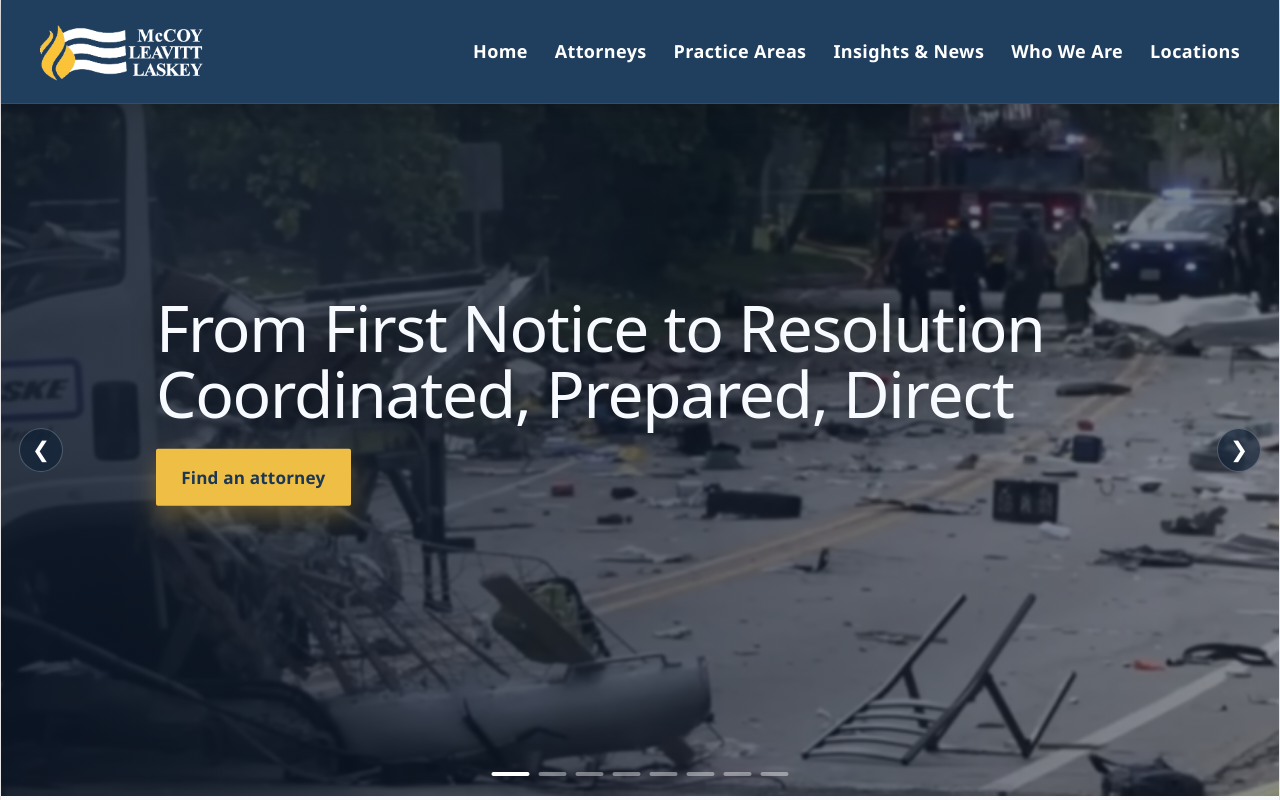
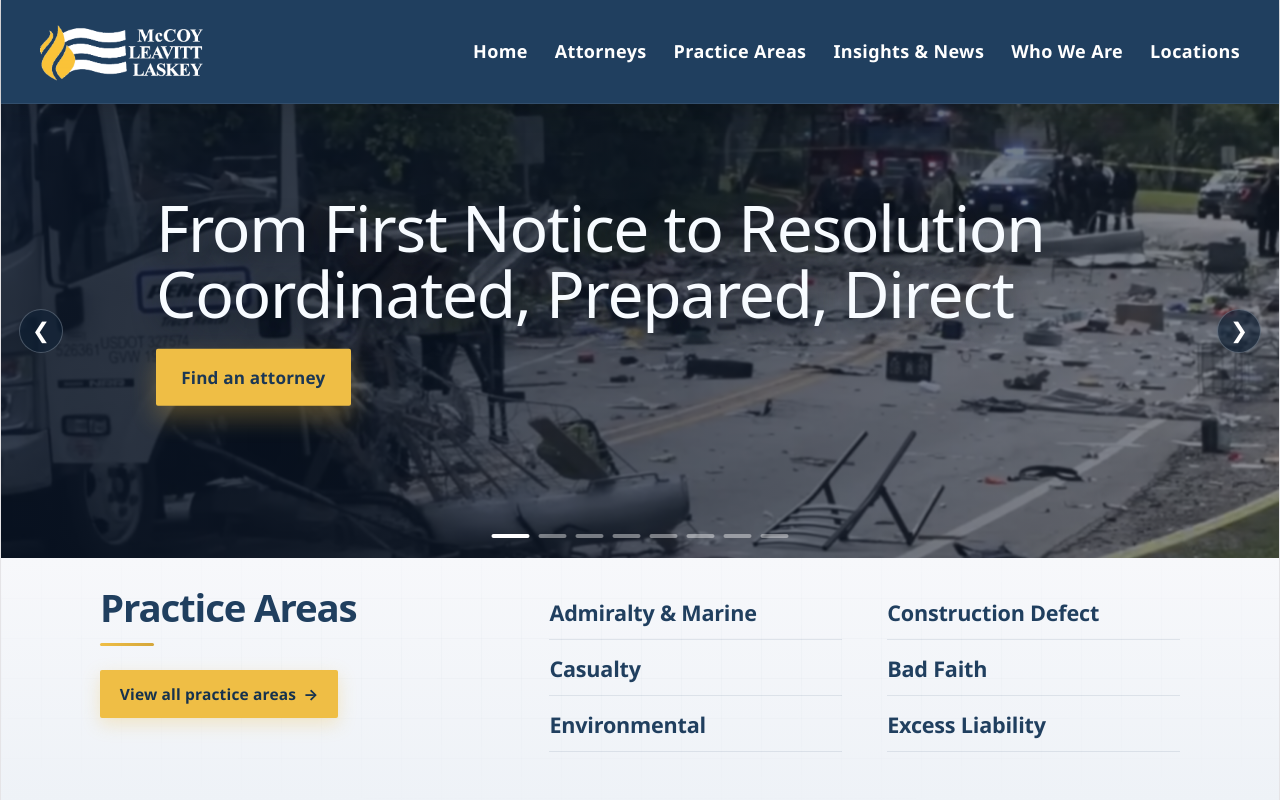
Before and after one commit to Jcarth3w/Test-Site, a React (Vite) app: page / in a window 1280 px wide. Shown: the top 800 px of the page. Built offline with nearby package versions, Linux system fonts and the light colour scheme; no server answers.

Commit message:
final push befoe john meeting

```diff
--- a/src/pages/About/components/FirmStats.jsx
+++ b/src/pages/About/components/FirmStats.jsx
@@ -1,5 +1,4 @@
 import { useEffect, useMemo, useState } from 'react';
-import { fetchPracticeAreas } from '../../../services/practicesApi';
 import { fetchPublicOffices } from '../../../services/officesApi';
 import { fetchPublicAttorneys } from '../../../services/attorneysApi';
 import { useCountUpStats, useInView } from '../../../hooks/useInView';
@@ -8,27 +7,20 @@ import { firmStats } from '../content/aboutContent';
 const FirmStats = () => {
   const [ref, isInView] = useInView();
   const [counts, setCounts] = useState({
-    practiceCount: 0,
+    practiceCount: firmStats.practiceAreaCount ?? 0,
     officeCount: 0,
     attorneyCount: 0,
-    yearsExperience: new Date().getFullYear() - firmStats.foundedYear,
+    yearsExperience: firmStats.combinedExperienceYears ?? 0,
   });
 
   useEffect(() => {
     let cancelled = false;
 
     const loadCounts = async () => {
-      const yearsExperience = new Date().getFullYear() - firmStats.foundedYear;
-      let practiceCount = 0;
+      const yearsExperience = firmStats.combinedExperienceYears ?? 0;
+      const practiceCount = firmStats.practiceAreaCount ?? 0;
       let officeCount = 0;
       let attorneyCount = 0;
-
-      try {
-        const practices = await fetchPracticeAreas();
-        practiceCount = practices.length;
-      } catch {
-        practiceCount = 0;
-      }
 
       try {
         const offices = await fetchPublicOffices();
@@ -61,10 +53,12 @@ const FirmStats = () => {
     () => [
       {
         value: animatedCounts.yearsExperience,
-        label: 'Years of firm history',
+        suffix: '+',
+        label: 'Years combined experience',
       },
       {
         value: animatedCounts.practiceCount,
+        suffix: '+',
         label: 'Practice areas',
       },
       {
@@ -98,7 +92,9 @@ const FirmStats = () => {
               className="firm-stat about-reveal about-reveal--card"
               style={{ '--about-reveal-delay': `${index * 70}ms` }}
             >
-              <span className="firm-stat-value">{stat.value > 0 ? stat.value : '—'}</span>
+              <span className="firm-stat-value">
+                {stat.value > 0 ? `${stat.value}${stat.suffix || ''}` : '—'}
+              </span>
               <span className="firm-stat-label">{stat.label}</span>
             </li>
           ))}
--- a/src/pages/About/content/aboutContent.js
+++ b/src/pages/About/content/aboutContent.js
@@ -42,6 +42,8 @@ export const firmPrinciples = {
 
 export const firmStats = {
   foundedYear: 2013,
+  combinedExperienceYears: 80,
+  practiceAreaCount: 33,
   staticStats: [
     {
       value: 50,
--- a/src/pages/Home/components/AboutSection.jsx
+++ b/src/pages/Home/components/AboutSection.jsx
@@ -1,6 +1,5 @@
 import { useEffect, useMemo, useState } from 'react';
 import { Link } from 'react-router-dom';
-import { fetchPracticeAreas } from '../../../services/practicesApi';
 import { fetchPublicOffices } from '../../../services/officesApi';
 import { useCountUpStats, useInView } from '../../../hooks/useInView';
 import '../styles/HomeShared.css';
@@ -9,7 +8,7 @@ import '../styles/AboutSection.css';
 const AboutSection = ({ section }) => {
   const [ref, isInView] = useInView();
   const [counts, setCounts] = useState({
-    practiceCount: 0,
+    practiceCount: section.practiceAreaCount ?? 0,
     officeCount: 0,
     yearsExperience: section.combinedExperienceYears ?? 0,
   });
@@ -18,15 +17,7 @@ const AboutSection = ({ section }) => {
     let cancelled = false;
 
     const loadCounts = async () => {
-      let practiceCount = 0;
       let officeCount = 0;
-
-      try {
-        const practices = await fetchPracticeAreas();
-        practiceCount = practices.length;
-      } catch {
-        practiceCount = 0;
-      }
 
       try {
         const offices = await fetchPublicOffices();
@@ -37,7 +28,7 @@ const AboutSection = ({ section }) => {
 
       if (!cancelled) {
         setCounts({
-          practiceCount,
+          practiceCount: section.practiceAreaCount ?? 0,
           officeCount,
           yearsExperience: section.combinedExperienceYears ?? 0,
         });
@@ -48,7 +39,7 @@ const AboutSection = ({ section }) => {
     return () => {
       cancelled = true;
     };
-  }, [section.combinedExperienceYears]);
+  }, [section.combinedExperienceYears, section.practiceAreaCount]);
 
   const animatedCounts = useCountUpStats(counts, isInView);
 
@@ -63,6 +54,7 @@ const AboutSection = ({ section }) => {
       },
       {
         value: animatedCounts.practiceCount,
+        suffix: '+',
         label: 'Practice Areas',
         link: '/practice',
         cta: 'View practice areas',
--- a/src/pages/Home/components/HeroSlider.jsx
+++ b/src/pages/Home/components/HeroSlider.jsx
@@ -1,10 +1,14 @@
-import { useState, useEffect } from 'react';
+import { useState, useEffect, useMemo } from 'react';
 import { Link } from 'react-router-dom';
 import '../styles/HeroSlider.css';
 import { homeContent } from '../content/homeContent';
+import { shuffleHeroSlides } from '../utils/shuffleHeroSlides';
 
 const HeroSlider = () => {
-  const slides = homeContent.heroImageSlides;
+  const slides = useMemo(
+    () => shuffleHeroSlides(homeContent.heroImageSlides),
+    []
+  );
   const [current, setCurrent] = useState(0);
 
   useEffect(() => {
@@ -12,7 +16,7 @@ const HeroSlider = () => {
       setCurrent((prev) => (prev + 1) % slides.length);
     }, 10000);
     return () => clearInterval(timer);
-  }, []);
+  }, [slides.length]);
 
   const nextSlide = () => setCurrent((prev) => (prev + 1) % slides.length);
   const prevSlide = () => setCurrent((prev) => (prev - 1 + slides.length) % slides.length);
@@ -22,10 +26,17 @@ const HeroSlider = () => {
       <div className="slides">
         {slides.map((slide, index) => (
           <div
-            key={index}
+            key={slide.image}
             className={`slide hero-image-slide ${index === current ? 'active' : ''}`}
-            style={{ '--hero-slide-image': `url("${slide.image}")` }}
-          />
+          >
+            <img
+              src={slide.image}
+              alt=""
+              className="hero-slide-image"
+              loading={index === 0 ? 'eager' : 'lazy'}
+              decoding="async"
+            />
+          </div>
         ))}
       </div>
 
--- a/src/pages/Home/content/homeContent.js
+++ b/src/pages/Home/content/homeContent.js
@@ -14,34 +14,42 @@ export const homeContent = {
     {
       image: homeImages.truckExplosion,
       caption: 'Battle-Tested Attorneys. Battle-Proven Results.',
+      isFire: true,
     },
     {
       image: homeImages.burningGolfCart,
       caption: 'Practical Counsel Under Pressure',
+      isFire: true,
     },
     {
       image: homeImages.catastrophicFireFirm2,
       caption: 'Unmatched Experience',
+      isFire: true,
     },
     {
       image: homeImages.hoverboardFire,
       caption: 'Product and Causation Expertise',
+      isFire: true,
     },
     {
       image: homeImages.truckingCrash,
       caption: 'Nationwide Response When It Matters Most',
+      isFire: false,
     },
     {
       image: homeImages.autoAx,
       caption: 'Vehicle Fire and Causation Expertise',
+      isFire: false,
     },
     {
       image: homeImages.boatFire,
       caption: 'Marine and Vessel Loss Response',
+      isFire: true,
     },
     {
       image: homeImages.constructionDef,
       caption: 'Construction Defect and Complex Property Claims',
+      isFire: false,
     },
   ],
 
@@ -118,7 +126,8 @@ export const homeContent = {
   aboutSection: {
     eyebrow: 'Who We Are',
     title: 'Experienced Counsel, Nationwide Reach',
-    combinedExperienceYears: 30,
+    combinedExperienceYears: 80,
+    practiceAreaCount: 33,
     image: homeImages.laurenceHLeavitt,
     imageAlt: 'Attorney on site at a loss scene',
   },
--- a/src/pages/Home/styles/HeroSlider.css
+++ b/src/pages/Home/styles/HeroSlider.css
@@ -1,7 +1,8 @@
 .hero-slider {
   position: relative;
-  height: calc(100svh - var(--navbar-height));
-  min-height: calc(100svh - var(--navbar-height));
+  --home-practice-peek: 13.25rem;
+  height: calc(100svh - var(--navbar-height) - var(--home-practice-peek));
+  max-height: calc(100svh - var(--navbar-height) - var(--home-practice-peek));
   overflow: hidden;
   isolation: isolate;
 }
@@ -27,9 +28,16 @@
 }
 
 .hero-image-slide {
-  background-image: var(--hero-slide-image);
-  background-size: cover;
-  background-position: center;
+  overflow: hidden;
+}
+
+.hero-slide-image {
+  position: absolute;
+  inset: 0;
+  width: 100%;
+  height: 100%;
+  object-fit: cover;
+  object-position: center center;
 }
 
 .slide::before {
@@ -168,12 +176,13 @@
   width: 38px;
 }
 
+@media (max-width: 820px) {
+  .hero-slider {
+    --home-practice-peek: 14.5rem;
+  }
+}
+
 @media (max-width: 768px) {
-  .hero-slider {
-    height: calc(100svh - var(--navbar-height));
-    min-height: calc(100svh - var(--navbar-height));
-  }
-
   .hero-banner-content {
     width: min(94%, 760px);
     top: 40%;
@@ -188,5 +197,10 @@
   .next {
     display: none;
   }
+}
 
+@media (max-width: 680px) {
+  .hero-slider {
+    --home-practice-peek: 16.5rem;
+  }
 }
--- a/src/pages/Home/styles/HomePracticeAreasSection.css
+++ b/src/pages/Home/styles/HomePracticeAreasSection.css
@@ -1,7 +1,7 @@
 .home-practice-areas {
   position: relative;
   overflow: hidden;
-  padding: 2.5rem 1.5rem 2.75rem;
+  padding: 1.65rem 1.5rem 2.75rem;
   background: linear-gradient(180deg, #f7f8fb 0%, #eef2f7 100%);
 }
 
@@ -28,7 +28,7 @@
   display: grid;
   grid-template-columns: minmax(200px, 0.38fr) minmax(0, 0.62fr);
   gap: 2.5rem 3.5rem;
-  align-items: center;
+  align-items: start;
 }
 
 .home-practice-areas-intro {
--- /dev/null
+++ b/src/pages/Home/utils/shuffleHeroSlides.js
@@ -0,0 +1,89 @@
+function shuffleArray(items) {
+  const copy = [...items];
+  for (let index = copy.length - 1; index > 0; index -= 1) {
+    const swapIndex = Math.floor(Math.random() * (index + 1));
+    [copy[index], copy[swapIndex]] = [copy[swapIndex], copy[index]];
+  }
+  return copy;
+}
+
+function hasConsecutiveFire(slides) {
+  if (slides.length < 2) return false;
+
+  for (let index = 0; index < slides.length; index += 1) {
+    const current = slides[index];
+    const next = slides[(index + 1) % slides.length];
+    if (current.isFire && next.isFire) return true;
+  }
+
+  return false;
+}
+
+function buildInterleavedOrder(fireSlides, nonFireSlides) {
+  const fire = shuffleArray(fireSlides);
+  const nonFire = shuffleArray(nonFireSlides);
+  const ordered = [];
+  let fireIndex = 0;
+  let nonFireIndex = 0;
+
+  while (fireIndex < fire.length || nonFireIndex < nonFire.length) {
+    const lastSlide = ordered[ordered.length - 1];
+    const mustPickNonFire = Boolean(lastSlide?.isFire);
+    const canPickFire = fireIndex < fire.length;
+    const canPickNonFire = nonFireIndex < nonFire.length;
+
+    if (mustPickNonFire && canPickNonFire) {
+      ordered.push(nonFire[nonFireIndex]);
+      nonFireIndex += 1;
+      continue;
+    }
+
+    if (!mustPickNonFire && canPickFire && (fire.length - fireIndex >= nonFire.length - nonFireIndex || !canPickNonFire)) {
+      ordered.push(fire[fireIndex]);
+      fireIndex += 1;
+      continue;
+    }
+
+    if (canPickNonFire) {
+      ordered.push(nonFire[nonFireIndex]);
+      nonFireIndex += 1;
+      continue;
+    }
+
+    if (canPickFire) {
+      ordered.push(fire[fireIndex]);
+      fireIndex += 1;
+    }
+  }
+
+  return ordered;
+}
+
+export function shuffleHeroSlides(slides) {
+  const fireSlides = slides.filter((slide) => slide.isFire);
+  const nonFireSlides = slides.filter((slide) => !slide.isFire);
+
+  if (fireSlides.length === 0 || nonFireSlides.length === 0) {
+    return shuffleArray(slides);
+  }
+
+  let bestOrder = buildInterleavedOrder(fireSlides, nonFireSlides);
+  let bestScore = hasConsecutiveFire(bestOrder) ? Number.POSITIVE_INFINITY : 0;
+
+  for (let attempt = 0; attempt < 24; attempt += 1) {
+    const candidate = buildInterleavedOrder(fireSlides, nonFireSlides);
+    const consecutivePairs = candidate.reduce((count, slide, index) => {
+      const next = candidate[(index + 1) % candidate.length];
+      return count + (slide.isFire && next.isFire ? 1 : 0);
+    }, 0);
+
+    if (consecutivePairs < bestScore) {
+      bestOrder = candidate;
+      bestScore = consecutivePairs;
+    }
+
+    if (bestScore === 0) break;
+  }
+
+  return bestOrder;
+}
```
Also changed, not shown: 2 other files (tests, documents, lock files or other folders).
